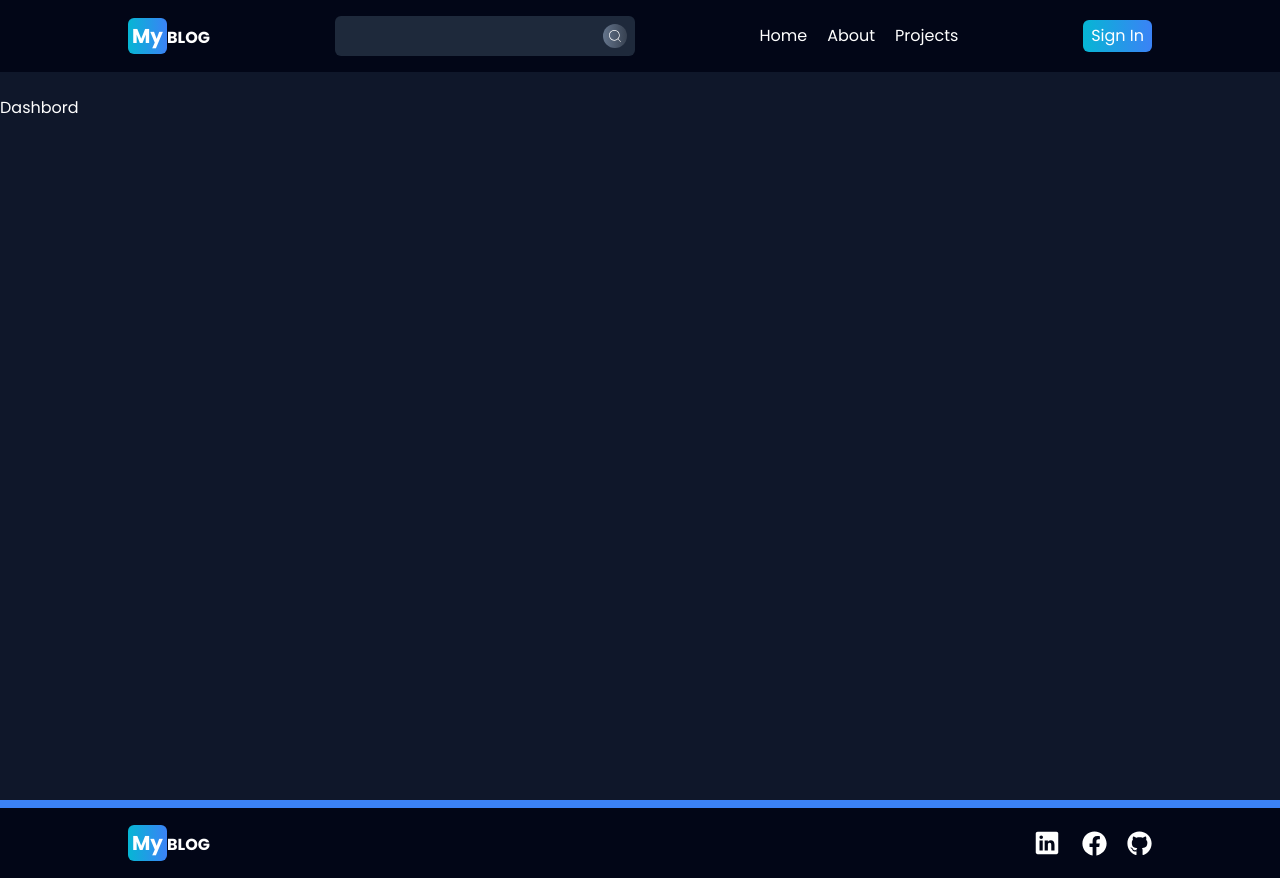
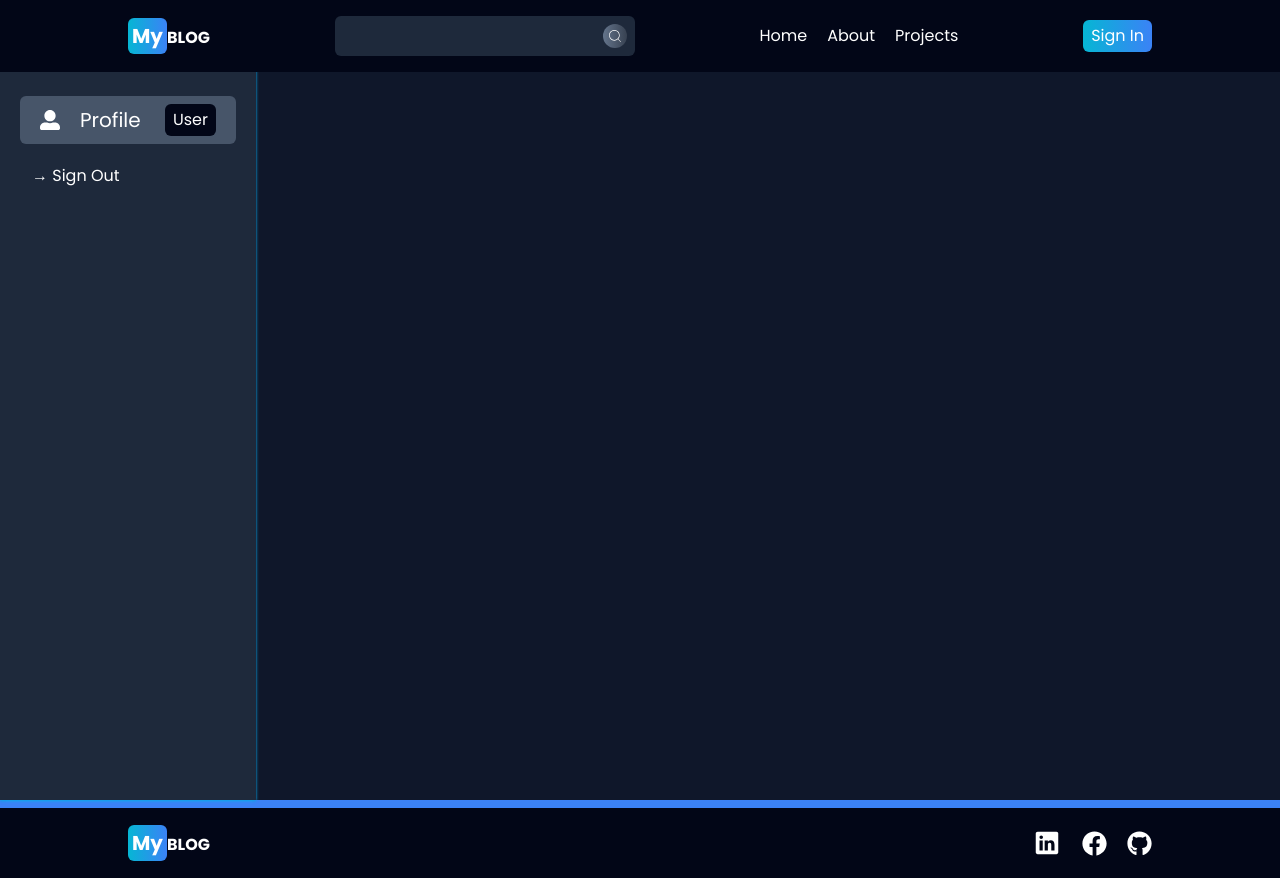
Before and after one commit to ibracciano/blog, a React (Vite) app in the folder frontend/: page /dashboard in a window 1280 px wide. Built offline with nearby package versions, Linux system fonts and the light colour scheme.

Commit message:
page profile complete

```diff
--- /dev/null
+++ b/frontend/src/components/DashSidebar.jsx
@@ -0,0 +1,20 @@
+// import React from 'react'
+import { FaUserAlt } from "react-icons/fa";
+
+const DashSidebar = () => {
+  return (
+    <div className="pt-24 pb-6 mb:pb-10">
+      <div className="flex items-center justify-between px-5 py-2 mx-5 rounded-md bg-slate-600">
+        <div className="flex items-center gap-5">
+          <FaUserAlt size={20} />
+          <p className="text-xl">Profile</p>
+        </div>
+        <span className="px-2 py-1 rounded-md bg-slate-950">User</span>
+      </div>
+
+      <p className="px-3 mx-5 mt-5"> &rarr; Sign Out</p>
+    </div>
+  );
+};
+
+export default DashSidebar;
--- a/frontend/src/components/Footer.jsx
+++ b/frontend/src/components/Footer.jsx
@@ -5,7 +5,7 @@ import { Link } from "react-router-dom";
 
 const Footer = () => {
   return (
-    <footer className="py-5 text-white border-t-8 border-blue-500 bg-slate-950">
+    <footer className="z-50 py-5 text-white border-t-8 border-blue-500 bg-slate-950">
       <div className="w-[90%] md:w-[80%] mx-auto">
         {/* div du haut */}
         <div className="flex items-center justify-between">
--- a/frontend/src/components/Header.jsx
+++ b/frontend/src/components/Header.jsx
@@ -109,7 +109,7 @@ const Header = () => {
                 <div className="absolute flex flex-col bg-slate-800 top-[72px] right-10 rounded-md">
                   <p className="px-2 py-1 text-sm rounded-md bg-gradient-to-r from-cyan-500 to-blue-500">{`@ ${currentUser.username}`}</p>
                   <Link
-                    to="/dashboard?tab=profile"
+                    to={`/dashboard/profile/${currentUser.username}`}
                     className="px-2 py-1 border rounded-md border-slate-700 hover:bg-slate-900"
                   >
                     My Profile
--- /dev/null
+++ b/frontend/src/pages/DashProfile.jsx
@@ -0,0 +1,60 @@
+// import React from 'react'
+
+import { useSelector } from "react-redux";
+
+const DashProfile = () => {
+  const { currentUser } = useSelector((state) => state.user);
+  return (
+    <main className="w-full pt-5 pb-40 md:pt-24">
+      <h1 className="mb-2 text-xl text-center md:text-3xl">My Profile</h1>
+      <form className="flex flex-col items-center justify-center md:mt-10">
+        <img
+          src={currentUser.photo}
+          alt="profile-photo"
+          className="w-20 h-20 border-4 rounded-full md:w-28 md:h-28 border-cyan-500 md:mb-10"
+        />
+        <div className="my-5 space-y-4">
+          <input
+            type="text"
+            name="username"
+            id="username"
+            value={currentUser.username}
+            className="w-[90%] px-2 py-2 bg-slate-700 focus:ring focus:ring-cyan-500 outline-none rounded-md mx-[5%]"
+          />
+
+          <input
+            type="email"
+            name="email"
+            id="email"
+            value={currentUser.email}
+            className="w-[90%] px-2 py-2 bg-slate-700 focus:ring focus:ring-cyan-500 outline-none rounded-md mx-[5%]"
+          />
+
+          <input
+            type="password"
+            name="password"
+            id="password"
+            placeholder="password"
+            // value={currentUser.email}
+            className="w-[90%] px-2 py-2 bg-slate-700 focus:ring focus:ring-cyan-500 outline-none rounded-md mx-[5%]"
+          />
+        </div>
+        <button
+          type="submit"
+          className="w-[90%] md:w-[50%] px-4 py-2 text-white bg-cyan-500 rounded-md hover:bg-cyan-600 mb-3"
+        >
+          Update Profile
+        </button>
+
+        <button
+          type="button"
+          className="w-[90%] md:w-[50%] px-4 py-2 text-white bg-red-500 rounded-md hover:bg-red-600"
+        >
+          Delete Account
+        </button>
+      </form>
+    </main>
+  );
+};
+
+export default DashProfile;
--- a/frontend/src/pages/Dashbord.jsx
+++ b/frontend/src/pages/Dashbord.jsx
@@ -1,9 +1,20 @@
-// import React from 'react'
+// import React from "react";
+
+import { Outlet } from "react-router-dom";
+import DashSidebar from "../components/DashSidebar";
 
 const Dashbord = () => {
-    return (
-        <main className="pt-24">Dashbord</main>
-    )
-}
+  return (
+    <div className="flex flex-col md:flex-row">
+      {/* Sidebar */}
+      <div className="bg-slate-800  shadow shadow-sky-500 md:min-h-screen md:w-[20%]">
+        <DashSidebar />
+      </div>
+      <div className="md:w-[80%] min-h-screen">
+        <Outlet />
+      </div>
+    </div>
+  );
+};
 
-export default Dashbord
+export default Dashbord;
```
Also changed, not shown: frontend/src/App.jsx (+7 -4 lines).
